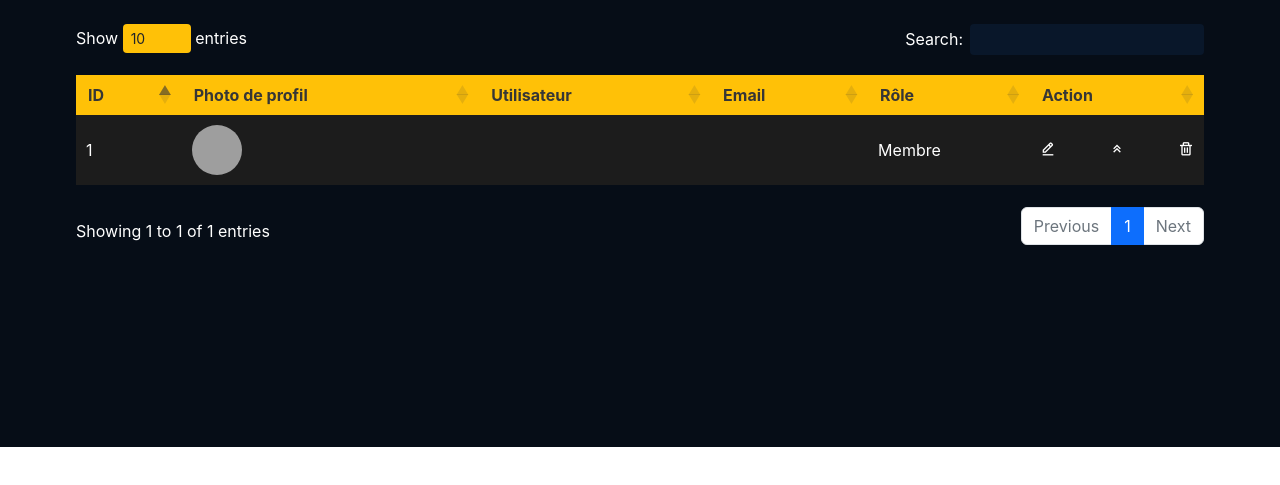
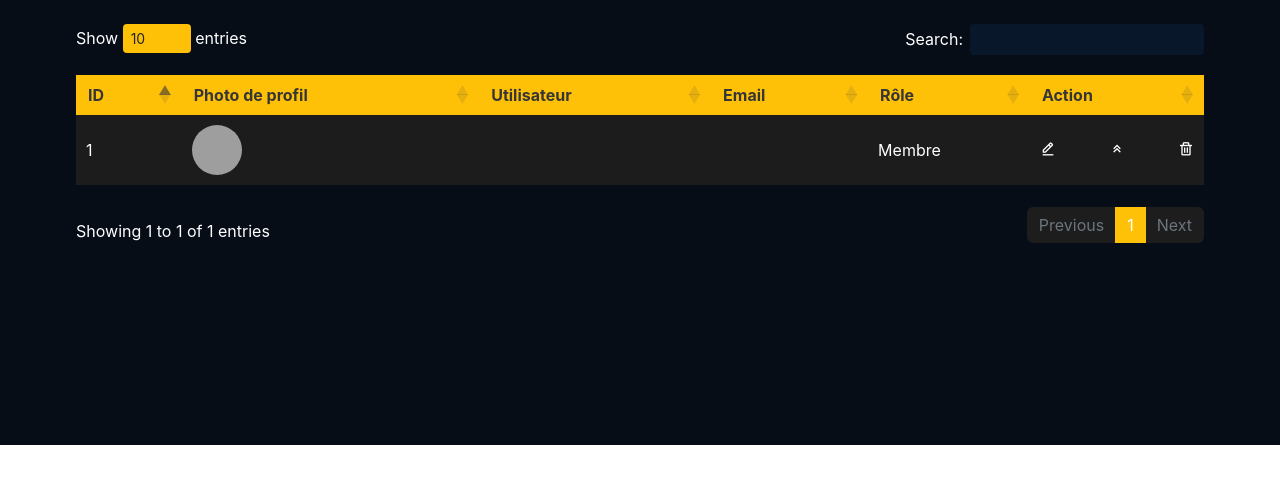
Before and after one commit to DamienCuda/UE_204_PHP_BDD_videotheque, a PHP site: page /gestion_user.php in a window 1280 px wide. Shown: the part 112-597 px from the top of the page. Run offline with PHP 8.4, Linux system fonts and the light colour scheme; a user stored in the database is signed in; data comes from the database, SQL or seed files in the repository; data that the repository does not hold is empty; some libraries are stand-ins or nearby versions; grey boxes are pictures that could not be loaded.

Commit message:
update pagination

```diff
--- a/css/custom.css
+++ b/css/custom.css
@@ -73,3 +73,13 @@ table .odd i{
 table i:hover{
     color: #ffc107 !important;
 }
+
+.pagination li a.page-link{
+    background: #1d1d1d !important;
+    border: none !important;
+}
+
+.pagination li.active a.page-link{
+    background: #ffc107 !important;
+    border: none !important;
+}
```
